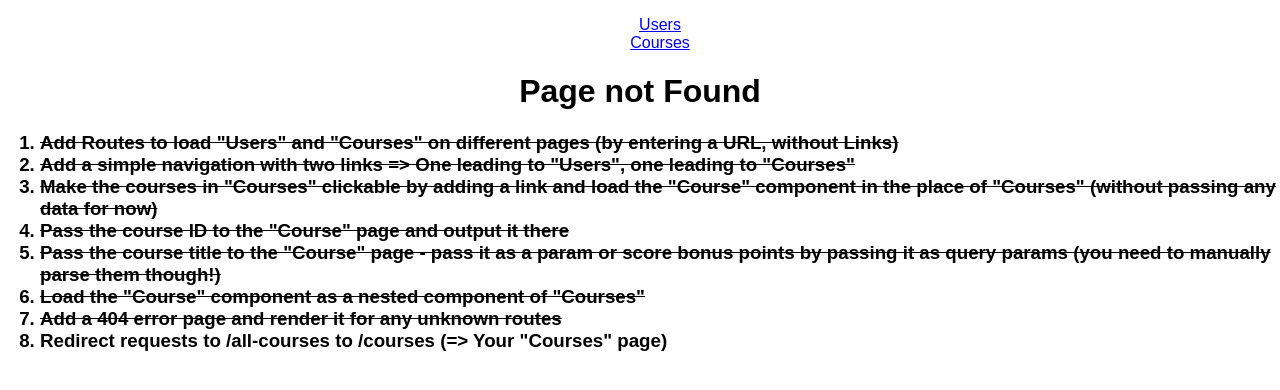
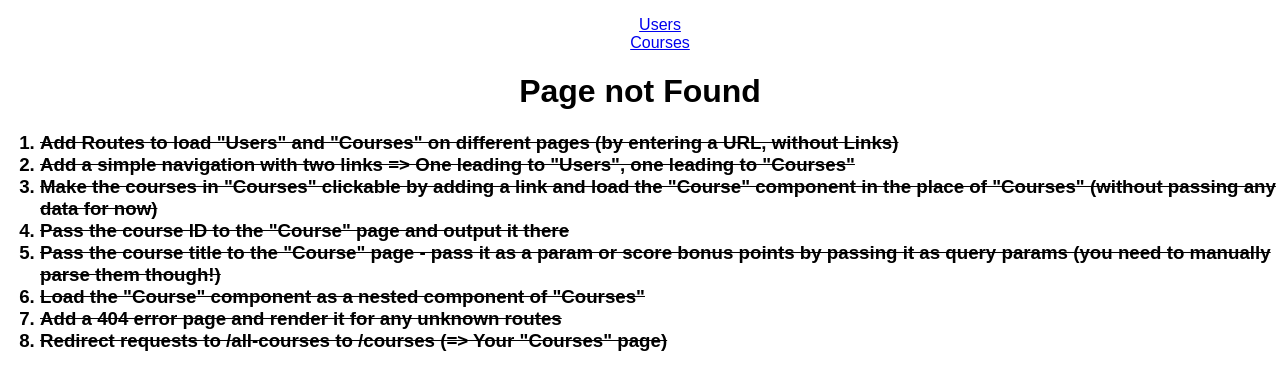
Before and after one commit to wongprom/routing--assignment-problem, a React (Create React App) app: page / in a window 1280 px wide. Shown: the top 390 px of the page. Built offline with nearby package versions, Linux system fonts and the light colour scheme.

Commit message:
Done 7. Redirect requests to /all-courses to /courses (=> Your 'Courses' page)

```diff
--- a/src/App.js
+++ b/src/App.js
@@ -41,6 +41,7 @@ class App extends Component {
           <Switch>
             <Route path="/users" component={Users} />
             <Route path="/courses" component={Courses} />
+            <Redirect from="/all-courses" to="/courses" />
             <Route render={() => {
               return (
                 <h1>Page not Found</h1>
@@ -59,7 +60,7 @@ class App extends Component {
               <li style={{ textDecoration: 'line-through' }}>Pass the course title to the "Course" page - pass it as a param or score bonus points by passing it as query params (you need to manually parse them though!)</li>
               <li style={{ textDecoration: 'line-through' }}>Load the "Course" component as a nested component of "Courses"</li>
               <li style={{ textDecoration: 'line-through' }}>Add a 404 error page and render it for any unknown routes</li>
-              <li>Redirect requests to /all-courses to /courses (=> Your "Courses" page)</li>
+              <li style={{ textDecoration: 'line-through' }}>Redirect requests to /all-courses to /courses (=> Your "Courses" page)</li>
             </ol>
           </h3>
         </div>
```
